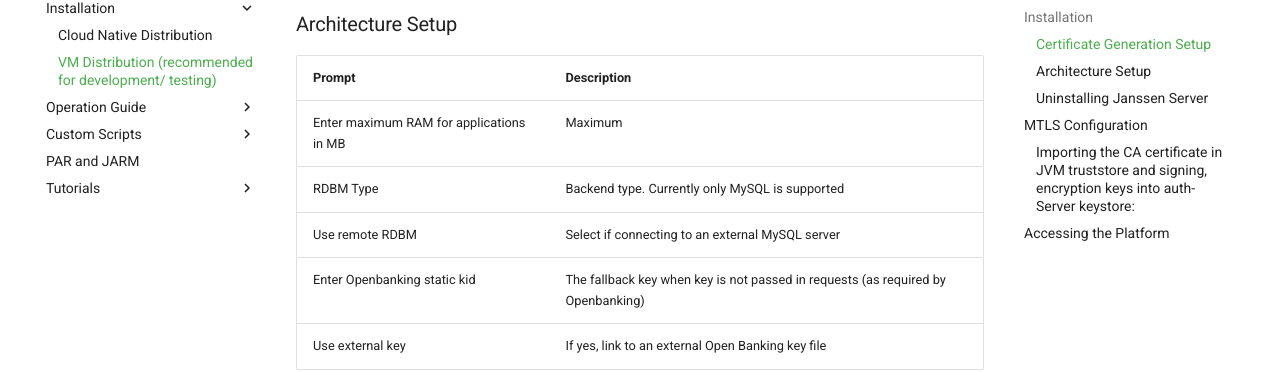
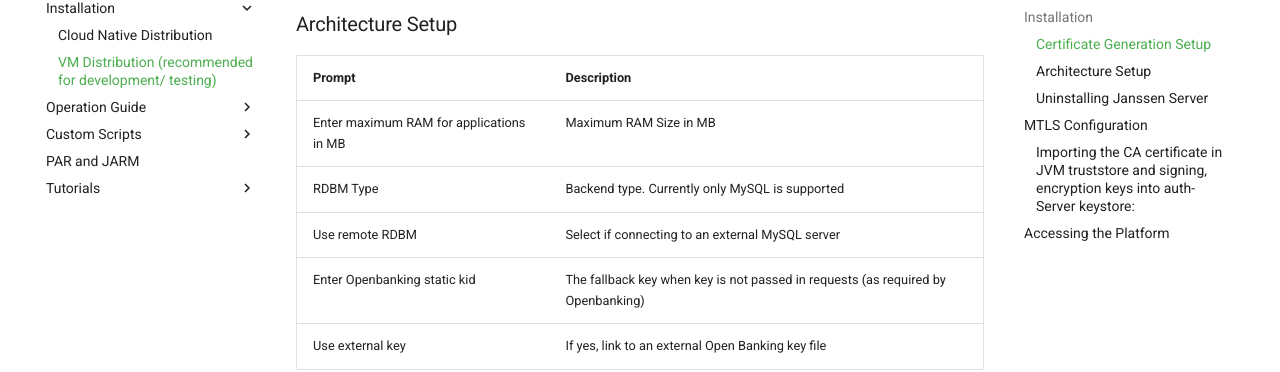
Before and after one commit to GluuFederation/docs-openbanking-prod, an MkDocs documentation site: the page built from docs/source/installvm.md, in a window 1280 px wide and 900 px high, scrolled down 1493 px. Shown: the part 145-517 px from the top of the window. Built offline with MkDocs 1.6.1 and Material for MkDocs 9.7.7, drawn with Linux system fonts in a browser that asks for light colours; comment, search, counter and statistics services are not loaded.

Commit message:
Update installvm.md

```diff
--- a/docs/source/installvm.md
+++ b/docs/source/installvm.md
@@ -45,7 +45,7 @@ The installation script will install required tools, programs, packages and then
 
 | Prompt | Description |
 | ---- | --------- |
-| Enter maximum RAM for applications in MB | Maximum  |
+| Enter maximum RAM for applications in MB | Maximum RAM Size in MB |
 | RDBM Type | Backend type. Currently only MySQL is supported |
 | Use remote RDBM | Select if connecting to an external MySQL server |
 | Enter Openbanking static kid | The fallback key when key is not passed in requests (as required by Openbanking)|
```
